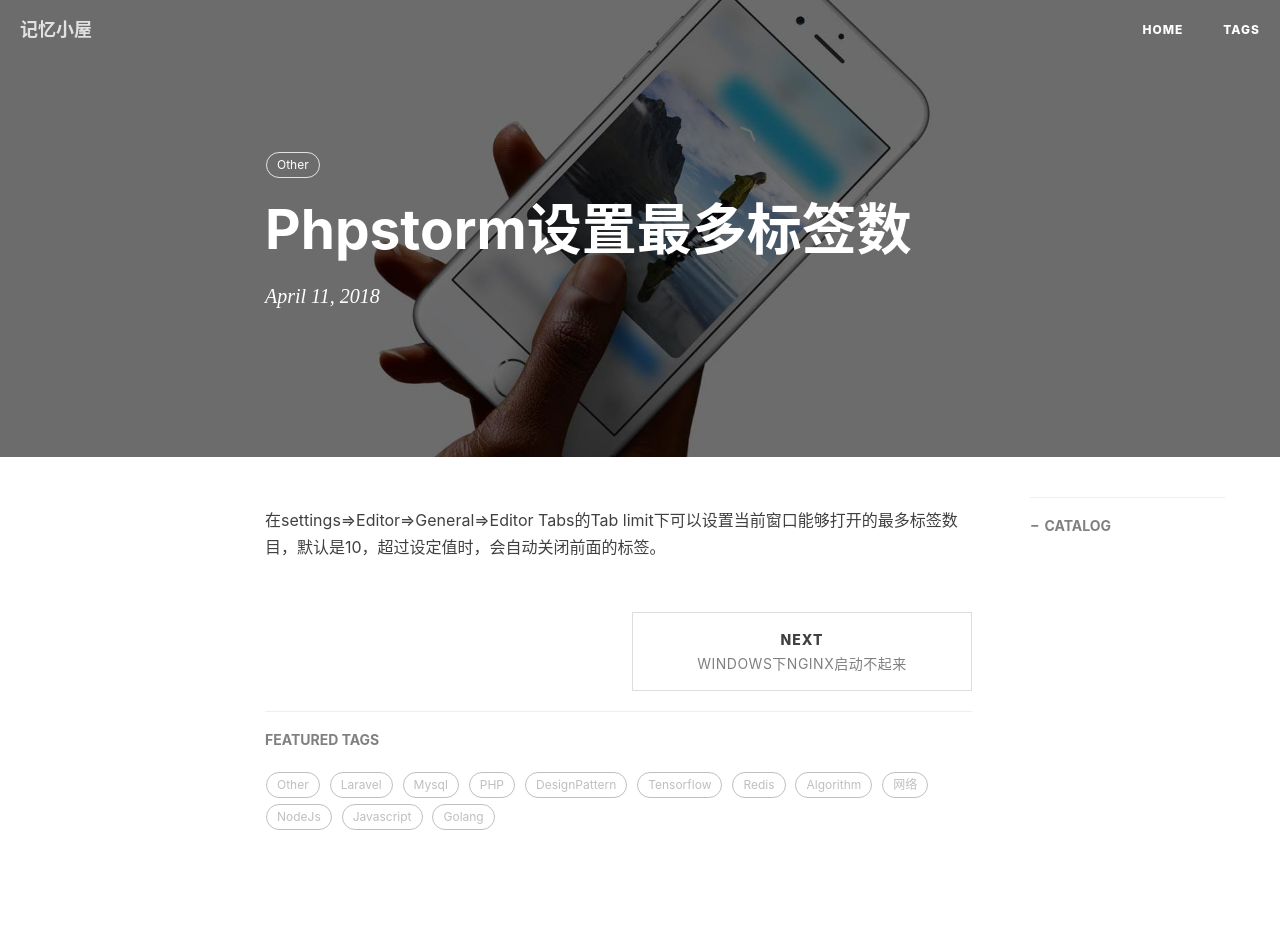
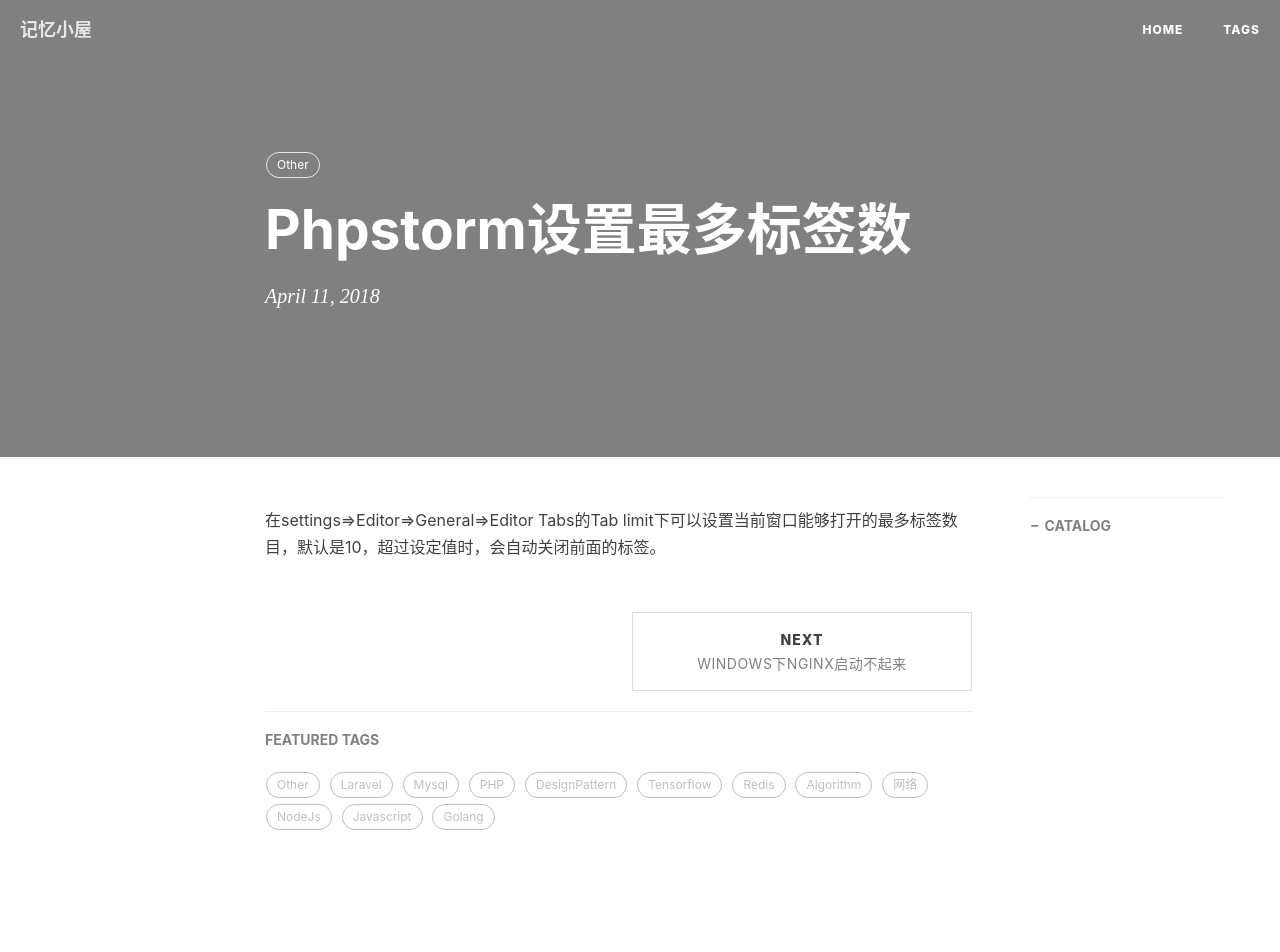
Before and after one commit to TearKnow/blog, a Jekyll site: the page built from _posts/2018-04-11-phpstorm设置最多标签数.md, in a window 1280 px wide. Built offline with Jekyll 4.4.1, drawn with Linux system fonts in a browser that asks for light colours; comment, search, counter and statistics services are not loaded.

Commit message:
delete img

```diff
--- a/_layouts/post.html
+++ b/_layouts/post.html
@@ -10,7 +10,7 @@
 <style type="text/css">
     header.intro-header{
         position: relative;
-        background-image: url('{{ site.baseurl }}/{% if page.header-img %}{{ page.header-img }}{% else %}{{ site.header-img }}{% endif %}')
+        /*background-image: url('{{ site.baseurl }}/{% if page.header-img %}{{ page.header-img }}{% else %}{{ site.header-img }}{% endif %}')*/
     }
 
     {% if page.header-mask %}
```
Also changed, not shown: tags.html (line endings or trailing spaces).
